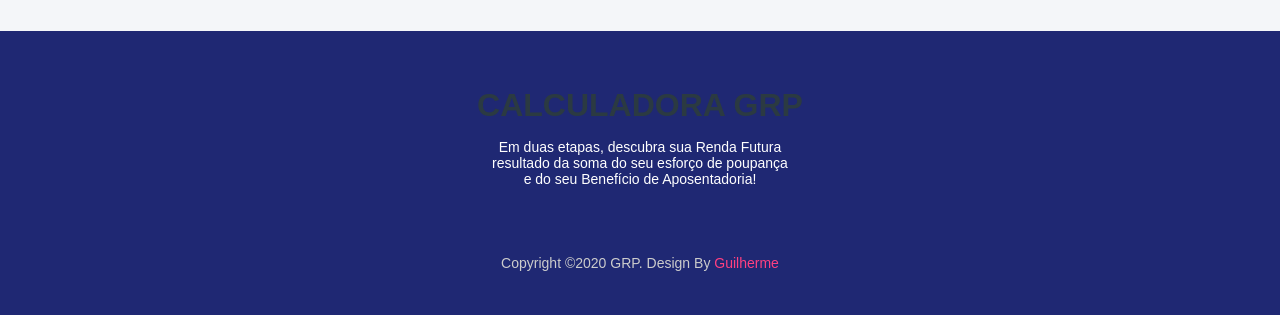
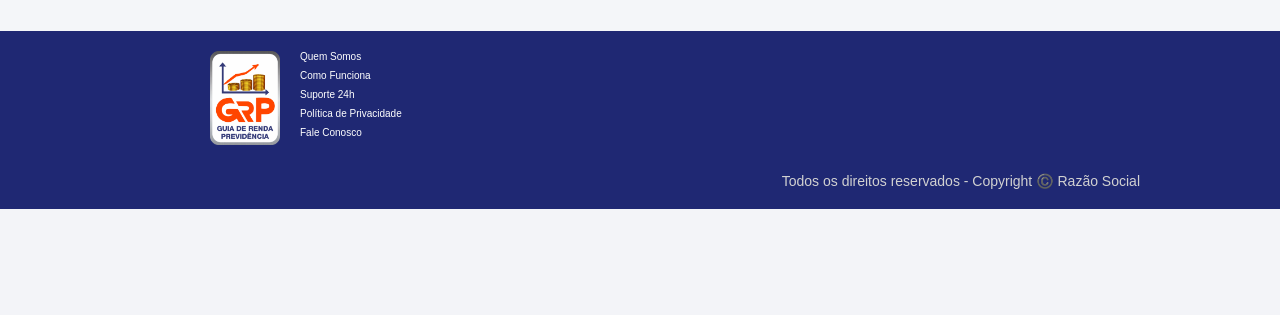
Before and after one commit to g-celente/calculadora_inss, a Flask app: template templates/sobre.html in a window 1280 px wide. Shown: the part 1688-2003 px from the top of the page. After the commit the page ends 1897 px from the top, so only its background shows below. Run offline with Flask 3, Linux system fonts and the light colour scheme; the template is opened without the code that fills it, so the values that code supplies are empty; some libraries are stand-ins or nearby versions.

Commit message:
estetico

```diff
--- a/static/css/login.css
+++ b/static/css/login.css
@@ -47,8 +47,8 @@
     padding: 10px 15px;
     border-radius: 30px;
     border: none;
-    background-image: linear-gradient(#256a8a, #3393c1);
-    border: solid 1px #256a8a;
+    background-image: linear-gradient(#ff4500, #ff4500);
+    border: solid 1px #ff4500;
     border-right-width: 4px;
     border-bottom-width: 4px;
     color: white;
@@ -56,7 +56,9 @@
     font-weight: 700;
     align-self: center;
     width: 160px;
+
   }
+
 
   a {
     color: rgb(0, 174, 255);
--- a/static/css/style.css
+++ b/static/css/style.css
@@ -203,57 +203,90 @@ button:hover {
     gap: 20px; /* Espaço entre os botões */
 }
 
+/* Estilo do footer */
+/* Estilo do footer */
 .footer {
     background-color: #1F2873;
-    color: white;
-    text-align: center;
-    padding: 30px 20px;
-  }
+    color: #ffffff;
+    padding: 20px 40px;
+}
 
-  .footer-title {
-    font-size: 32px;
-    margin-bottom: 15px;
-  }
+.logos {
+    display: flex;
+    margin-left: 70px;
+}
 
-  .footer-description {
+.footer-content {
+    display: flex;
+    align-items: flex-start;
+    justify-content: space-between; /* Distribui o conteúdo horizontalmente */
+    max-width: 1000px;
+    margin: 0 auto;
+    position: relative;
+}
+
+/* Logo */
+.footer-left {
+    margin-right: 20px;
+}
+
+.footer-logo {
+    width: 70px;
+    height: auto;
+}
+
+/* Links organizados em coluna */
+.footer-links {
+    display: flex;
+    flex-direction: column;
+}
+
+.footer-links a {
+    color: #ffffff;
+    text-decoration: none;
+    font-size: 10px;
+    margin-bottom: 8px;
+    transition: color 0.3s;
+}
+
+.footer-links a:hover {
+    color: #007bff;
+}
+
+/* Copyright no canto inferior direito */
+.footer-content {
+    position: relative;
+    padding-bottom: 40px; /* Espaço para o copyright */
+}
+
+.footer-content::after {
+    content: "Todos os direitos reservados - Copyright ©️ Razão Social";
+    position: absolute;
+    right: 0;
+    bottom: 0;
     font-size: 14px;
-    margin-bottom: 20px;
-    max-width: 300px;
-    margin: 0 auto 20px auto;
-  }
+    color: #d1d1d1;
+}
 
-  .footer-social {
-    margin-bottom: 20px;
-  }
-
-  .footer-social a {
-    color: white;
-    font-size: 24px;
-    margin: 0 10px;
-    text-decoration: none;
-  }
-
-  .footer-social a:hover {
-    color: #ff4081; /* Cor de destaque ao passar o mouse */
-  }
-
-  .footer-social i {
-    transition: color 0.3s ease;
-  }
-
-  .footer-copyright {
-    font-size: 14px;
-    color: #ccc;
-  }
-
-  .footer-copyright a {
-    color: #ff4081; /* Cor de destaque para o link */
-    text-decoration: none;
-  }
-
-  .footer-copyright a:hover {
-    text-decoration: underline;
-  }
+/* Responsivo para telas menores */
+@media (max-width: 768px) {
+    .footer-content {
+        flex-direction: column;
+        align-items: center;
+        text-align: center;
+    }
+    .footer-left {
+        margin-bottom: 15px;
+    }
+    .footer-links {
+        align-items: center;
+    }
+    .footer-content::after {
+        position: static; /* Move o copyright para o centro em telas menores */
+        margin-top: 15px;
+        text-align: center;
+    }
+}
 
 .titulo {
     justify-content: center;
--- a/templates/auth/login.html
+++ b/templates/auth/login.html
@@ -13,7 +13,6 @@
       <form id="login-form" class="form">
         <div class="titulo">
           <img src="/static/assets/GRP branding.LOGOMARCA.png" alt="" width="120" height="150">
-          <h1>Login</h1>
           <h2>Seja Bem Vindo a GRP!</h2>
           <div class="barra-horizontal"></div>
         </div>
--- a/templates/auth/resetPassword.html
+++ b/templates/auth/resetPassword.html
@@ -12,6 +12,7 @@
     <div class="form-container">
       <form id="login-form" class="form" action='{{ url_for('forgotPassword') }}' method="POST">
         <div class="titulo">
+          <img src="/static/assets/GRP branding.LOGOMARCA.png" alt="" width="120" height="150">
           <h2>Refazer Sua Senha</h2>
           <div class="barra-horizontal"></div>
         </div>
--- a/templates/sobre.html
+++ b/templates/sobre.html
@@ -11,7 +11,7 @@
     <header>
         <nav id="navbar">
             <i class="fa-solid fa-burger" id="navicon">
-                <img src="../static/assets/GRP branding.LOGOMARCA.png" alt="Logo" id="logo"> CALCULADORA GRP
+                <img src="../static/assets/GRP branding.LOGOMARCA.png" alt="Logo" id="logo">
             </i>
             <ul id="nav_list">
                 <li class="nav_item"><a href="{{ url_for('sobre') }}">Home</a></li>
@@ -72,21 +72,21 @@
     </main>
     <footer class="footer">
         <div class="footer-content">
-          <h2 class="footer-title">CALCULADORA GRP</h2>
-          <p class="footer-description">
-            Em duas etapas, descubra sua Renda Futura
-            resultado da soma do seu esforço de poupança e do seu Benefício de Aposentadoria!
-          </p>
-          <div class="footer-social">
-            <a href="#"><i class="fab fa-facebook"></i></a>
-            <a href="#"><i class="fab fa-twitter"></i></a>
-            <a href="#"><i class="fab fa-google-plus"></i></a>
-            <a href="#"><i class="fab fa-linkedin"></i></a>
-            <a href="#"><i class="fab fa-github"></i></a>
-          </div>
-          <p class="footer-copyright">
-            Copyright ©2020 GRP. Design By <a href="https://github.com/g-celente">Guilherme</a>
-          </p>
+            <div class="logos">
+                <div class="footer-left">
+                    <!-- Logo -->
+                    <img src="/static/assets/GRP branding.LOGOMARCA.png" alt="Logo" class="footer-logo">
+                </div>
+                <div class="footer-links">
+                    <a href="#quem-somos">Quem Somos</a>
+                    <a href="#como-funciona">Como Funciona</a>
+                    <a href="#suporte">Suporte 24h</a>
+                    <a href="#politica">Política de Privacidade</a>
+                    <a href="#contato">Fale Conosco</a>
+                </div>
+            </div>
+            <div class="footer-copyright">
+            </div>
         </div>
     </footer>
 </body>
```
Also changed, not shown: static/css/perfil.css (+62 -31 lines), templates/calculadora.html (+18 -16 lines), templates/perfil.html (+15 -15 lines), templates/resultado.html (+15 -15 lines).
